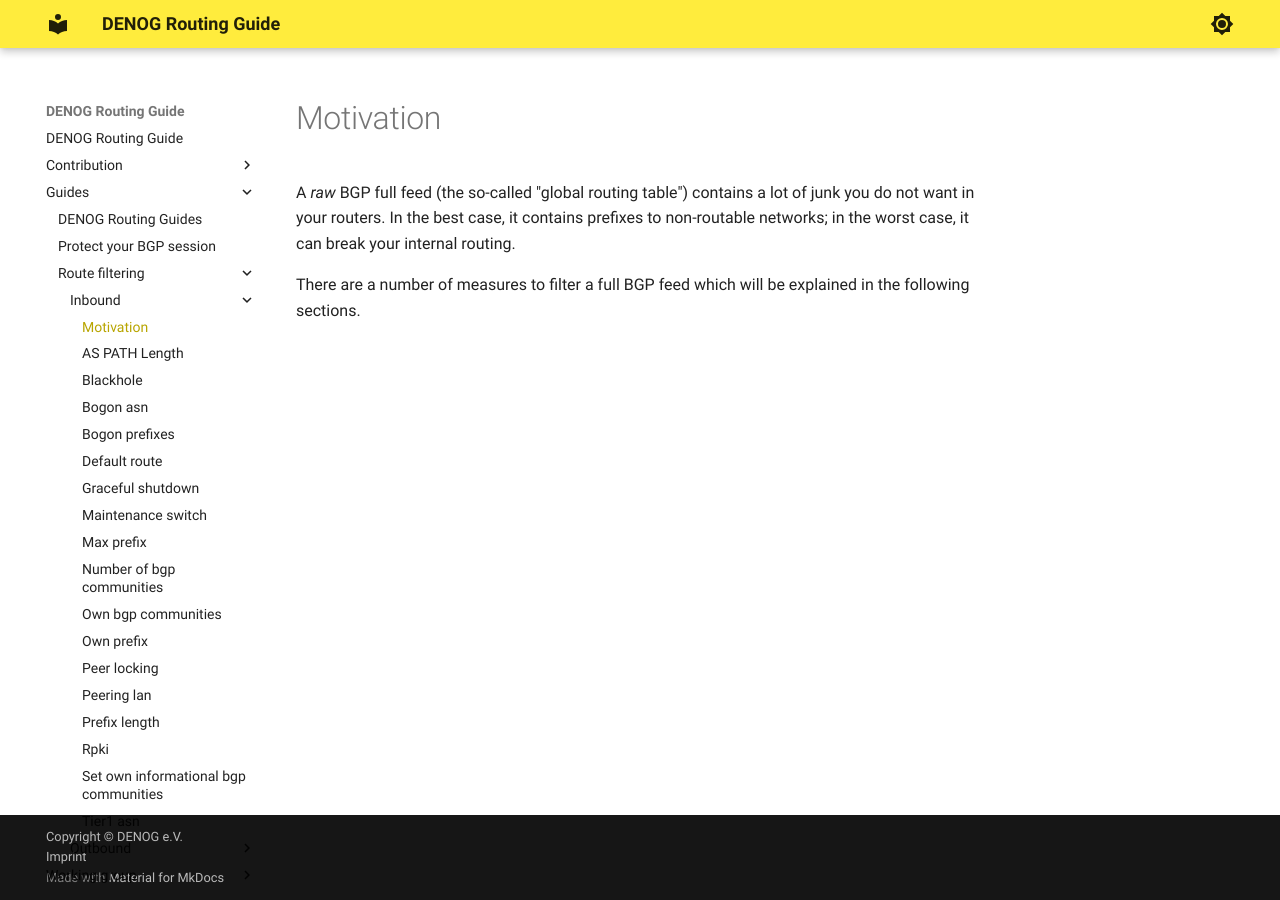
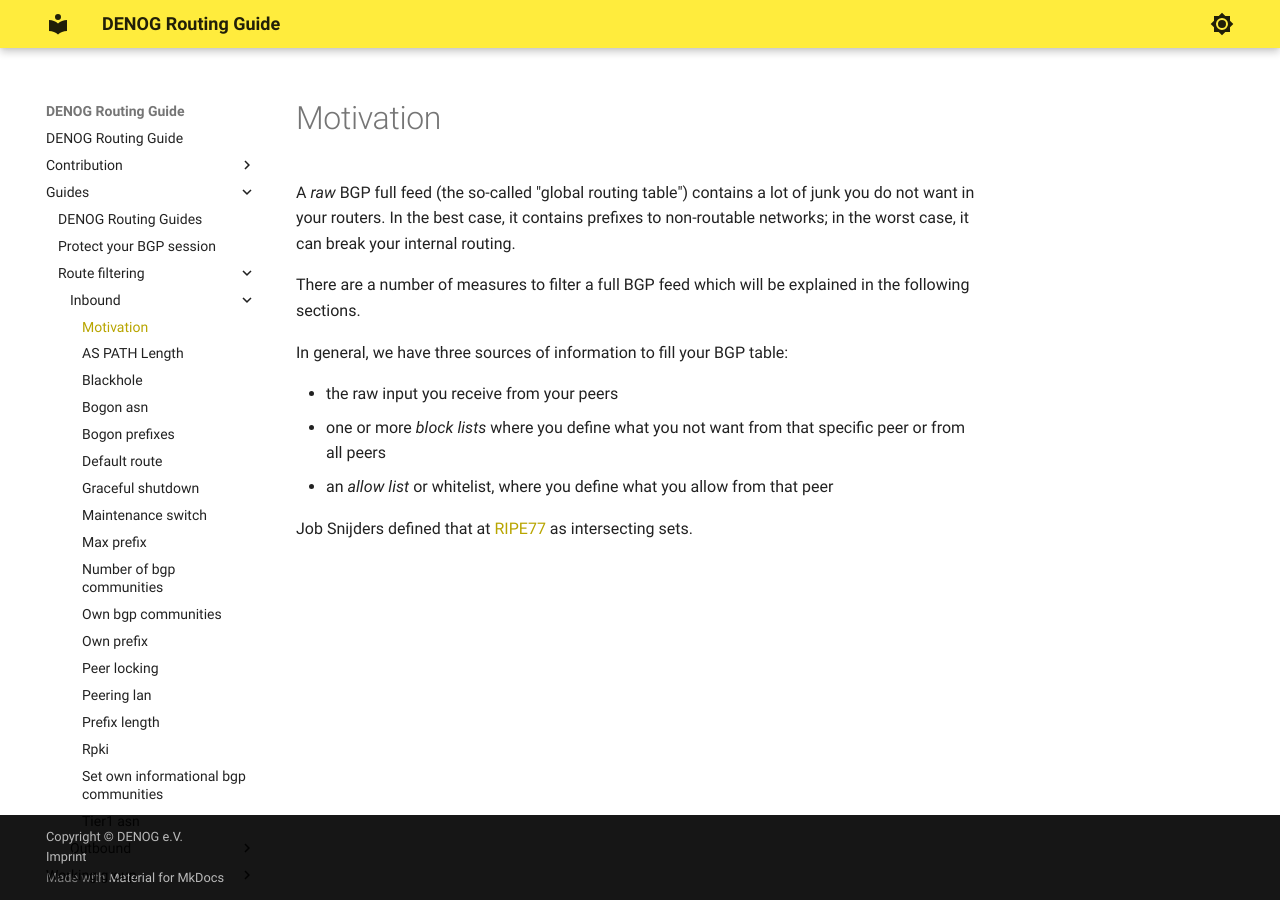
Before and after one commit to denog/routing-guide, an MkDocs documentation site: the page built from docs/guides/route_filtering/inbound/index.md, in a window 1280 px wide. Built offline with MkDocs 1.6.1 and Material for MkDocs 9.7.7, drawn with Linux system fonts in a browser that asks for light colours.

Commit message:
added more motivation

```diff
--- a/docs/guides/route_filtering/inbound/index.md
+++ b/docs/guides/route_filtering/inbound/index.md
@@ -3,3 +3,13 @@
 A *raw* BGP full feed (the so-called "global routing table") contains a lot of junk you do not want in your routers. In the best case, it contains prefixes to non-routable networks; in the worst case, it can break your internal routing.
 
 There are a number of measures to filter a full BGP feed which will be explained in the following sections.
+
+In general, we have three sources of information to fill your BGP table:
+
+- the raw input you receive from your peers
+- one or more *block lists* where you define what you not want from that specific peer or from all peers
+- an *allow list* or whitelist, where you define what you allow from that peer
+
+
+Job Snijders defined that at
+[RIPE77](https://ripe77.ripe.net/presentations/59-RIPE77_Snijders_Routing_Policy_Architecture.pdf) as intersecting sets.
```
